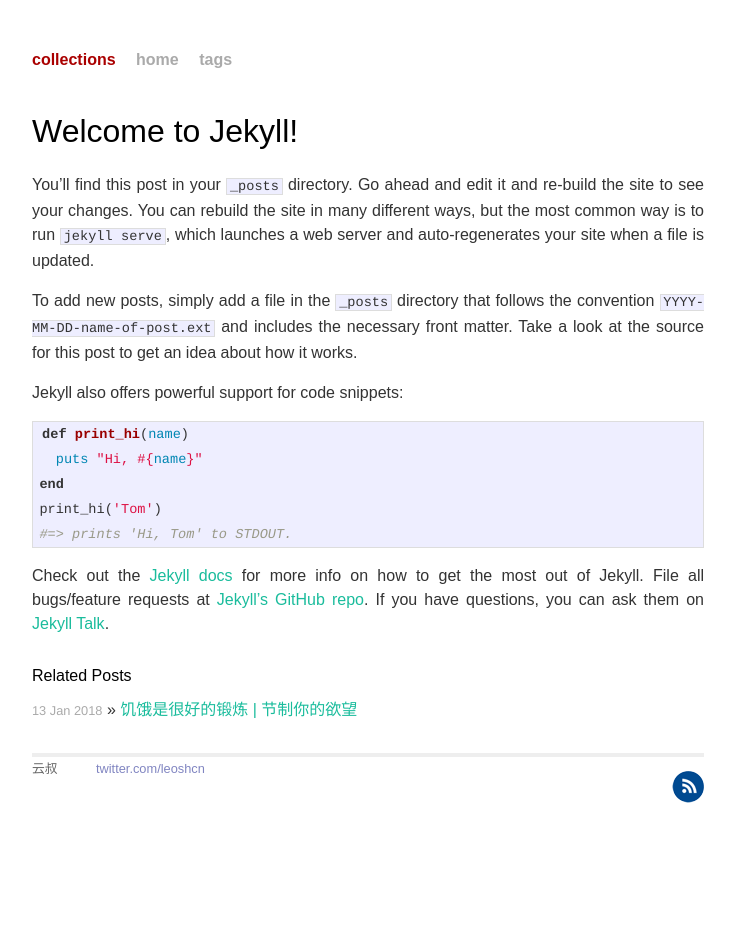
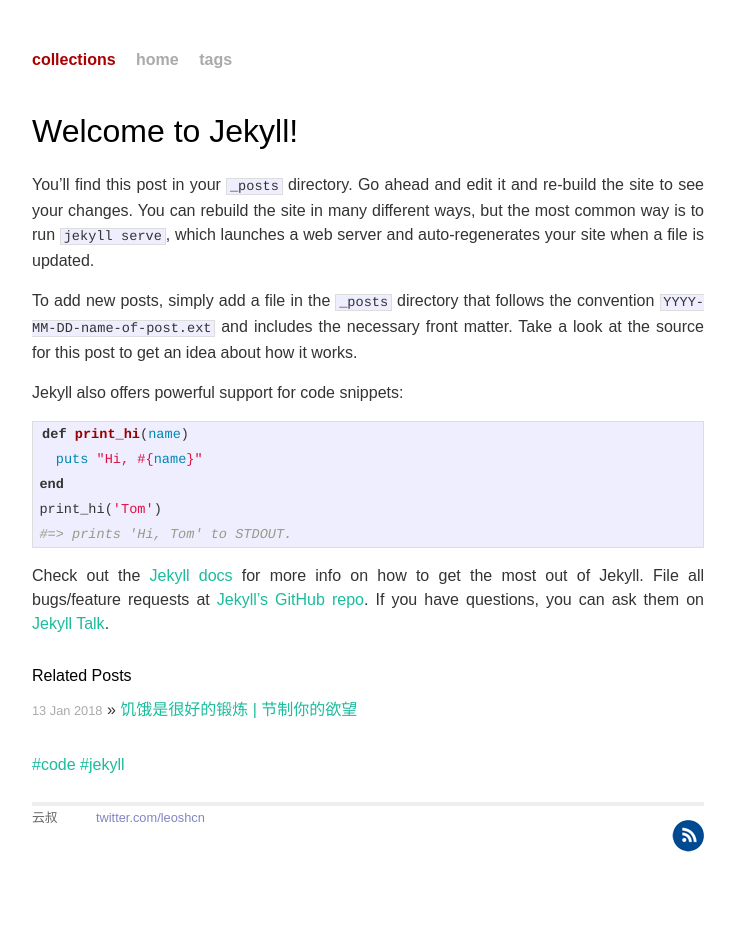
Before and after one commit to leoshcn/collection, a Jekyll site: the page built from _posts/2018-01-14-welcome-to-jekyll.markdown, in a window 1280 px wide. Shown: the whole page, without its empty margins (272-1007 px from the left). Built offline with Jekyll 4.4.1, drawn with Linux system fonts in a browser that asks for light colours.

Commit message:
update 2018-01-14-welcome-to-jekyll.markdown

```diff
--- a/_posts/2018-01-14-welcome-to-jekyll.markdown
+++ b/_posts/2018-01-14-welcome-to-jekyll.markdown
@@ -3,6 +3,7 @@
 title:  "Welcome to Jekyll!"
 date:   2018-01-14 17:13:09 +0800
 categories: jekyll update
+tags: code jekyll
 ---
 You’ll find this post in your `_posts` directory. Go ahead and edit it and re-build the site to see your changes. You can rebuild the site in many different ways, but the most common way is to run `jekyll serve`, which launches a web server and auto-regenerates your site when a file is updated.
 
```
